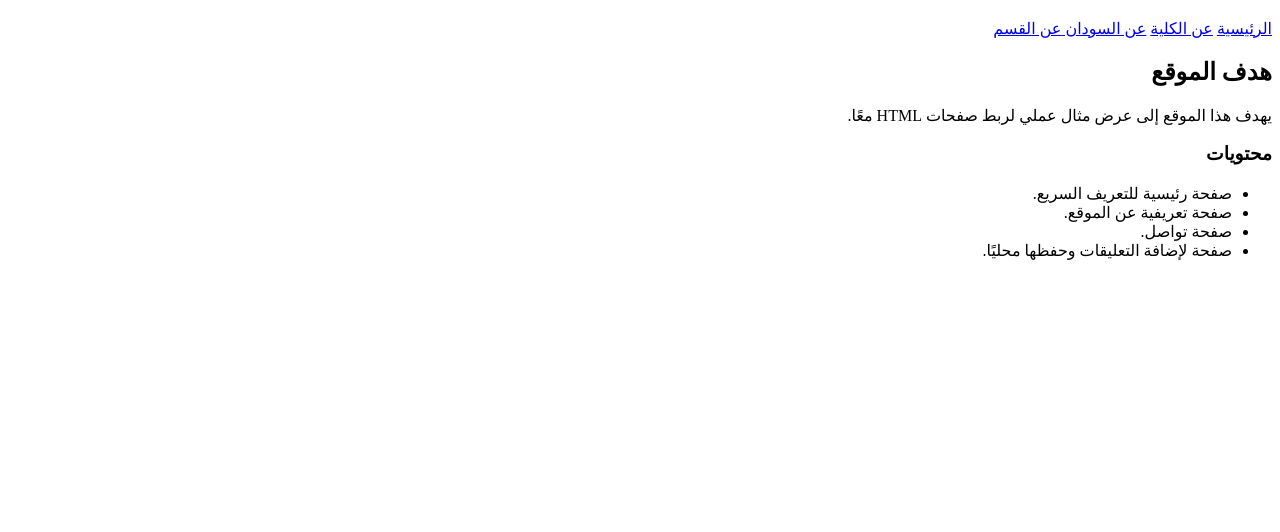
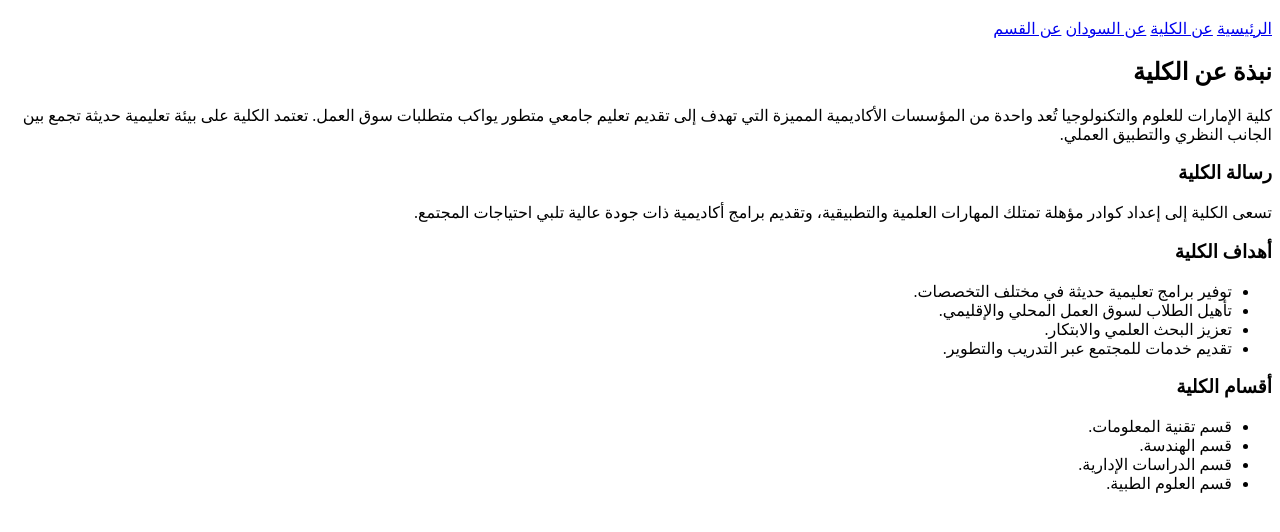
Before and after one commit to hanialageed9-arch/Hani-Alageed-ux, a plain HTML site: page about.html in a window 1280 px wide. Shown: the part 62-594 px from the top of the page. Drawn offline with Linux system fonts and the light colour scheme.

Commit message:
Revise about page content and structure
Updated the content and structure of the about page to provide detailed information about the college, its mission, and objectives.

```diff
--- a/about.html
+++ b/about.html
@@ -3,29 +3,50 @@
 <head>
   <meta charset="UTF-8" />
   <meta name="viewport" content="width=device-width, initial-scale=1" />
-  <title>عن كلية الإمارات للعلوم والتكنولوجيا </title>
+  <title>عن كلية الإمارات للعلوم والتكنولوجيا</title>
 </head>
 <body>
   <header>
-    <h1>عن كلية الإمارات للعلوم والتكنولوجيا </h1>
+    <h1>عن كلية الإمارات للعلوم والتكنولوجيا</h1>
     <nav>
       <a href="index.html">الرئيسية</a>
       <a href="about.html">عن الكلية</a>
-      <a href="sudan.html">عن السودان </a>
+      <a href="sudan.html">عن السودان</a>
       <a href="it.html">عن القسم</a>
     </nav>
   </header>
 
   <main>
     <section>
-      <h2>هدف الموقع</h2>
-      <p>يهدف هذا الموقع إلى عرض مثال عملي لربط صفحات HTML معًا.</p>
-      <h3>محتويات</h3>
+      <h2>نبذة عن الكلية</h2>
+      <p>
+        كلية الإمارات للعلوم والتكنولوجيا تُعد واحدة من المؤسسات الأكاديمية
+        المميزة التي تهدف إلى تقديم تعليم جامعي متطور يواكب متطلبات سوق العمل.
+        تعتمد الكلية على بيئة تعليمية حديثة تجمع بين الجانب النظري
+        والتطبيق العملي.
+      </p>
+
+      <h3>رسالة الكلية</h3>
+      <p>
+        تسعى الكلية إلى إعداد كوادر مؤهلة تمتلك المهارات العلمية
+        والتطبيقية، وتقديم برامج أكاديمية ذات جودة عالية تلبي
+        احتياجات المجتمع.
+      </p>
+
+      <h3>أهداف الكلية</h3>
       <ul>
-        <li>صفحة رئيسية للتعريف السريع.</li>
-        <li>صفحة تعريفية عن الموقع.</li>
-        <li>صفحة تواصل.</li>
-        <li>صفحة لإضافة التعليقات وحفظها محليًا.</li>
+        <li>توفير برامج تعليمية حديثة في مختلف التخصصات.</li>
+        <li>تأهيل الطلاب لسوق العمل المحلي والإقليمي.</li>
+        <li>تعزيز البحث العلمي والابتكار.</li>
+        <li>تقديم خدمات للمجتمع عبر التدريب والتطوير.</li>
+      </ul>
+
+      <h3>أقسام الكلية</h3>
+      <ul>
+        <li>قسم تقنية المعلومات.</li>
+        <li>قسم الهندسة.</li>
+        <li>قسم الدراسات الإدارية.</li>
+        <li>قسم العلوم الطبية.</li>
       </ul>
     </section>
   </main>
```
